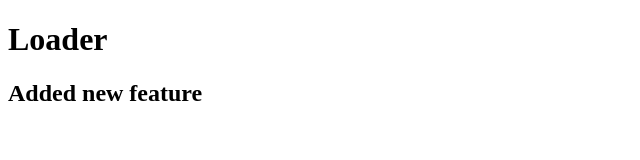
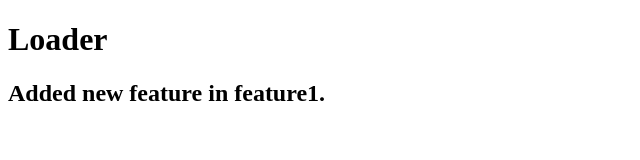
Before and after one commit to Tenzin-la/hoveranim, a plain HTML site: page index.html in a window 1280 px wide. Shown: the whole page, without its empty margins (0-640 px from the left). Drawn offline with Linux system fonts and the light colour scheme.

Commit message:
added text

```diff
--- a/index.html
+++ b/index.html
@@ -7,6 +7,6 @@
 </head>
 <body>
     <h1>Loader</h1>
-    <h2>Added new feature</h2>
+    <h2>Added new feature in feature1.</h2>
 </body>
 </html>
```
